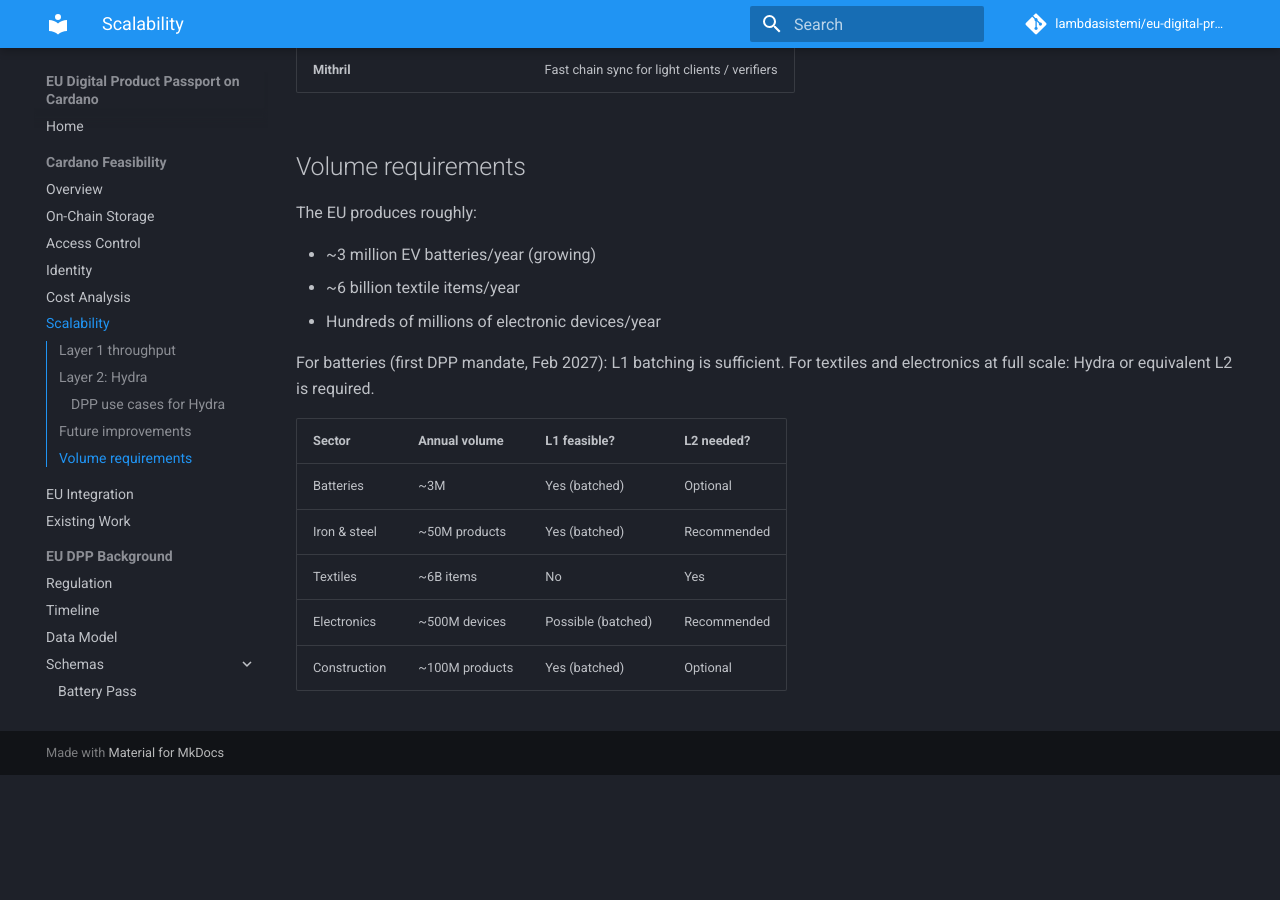
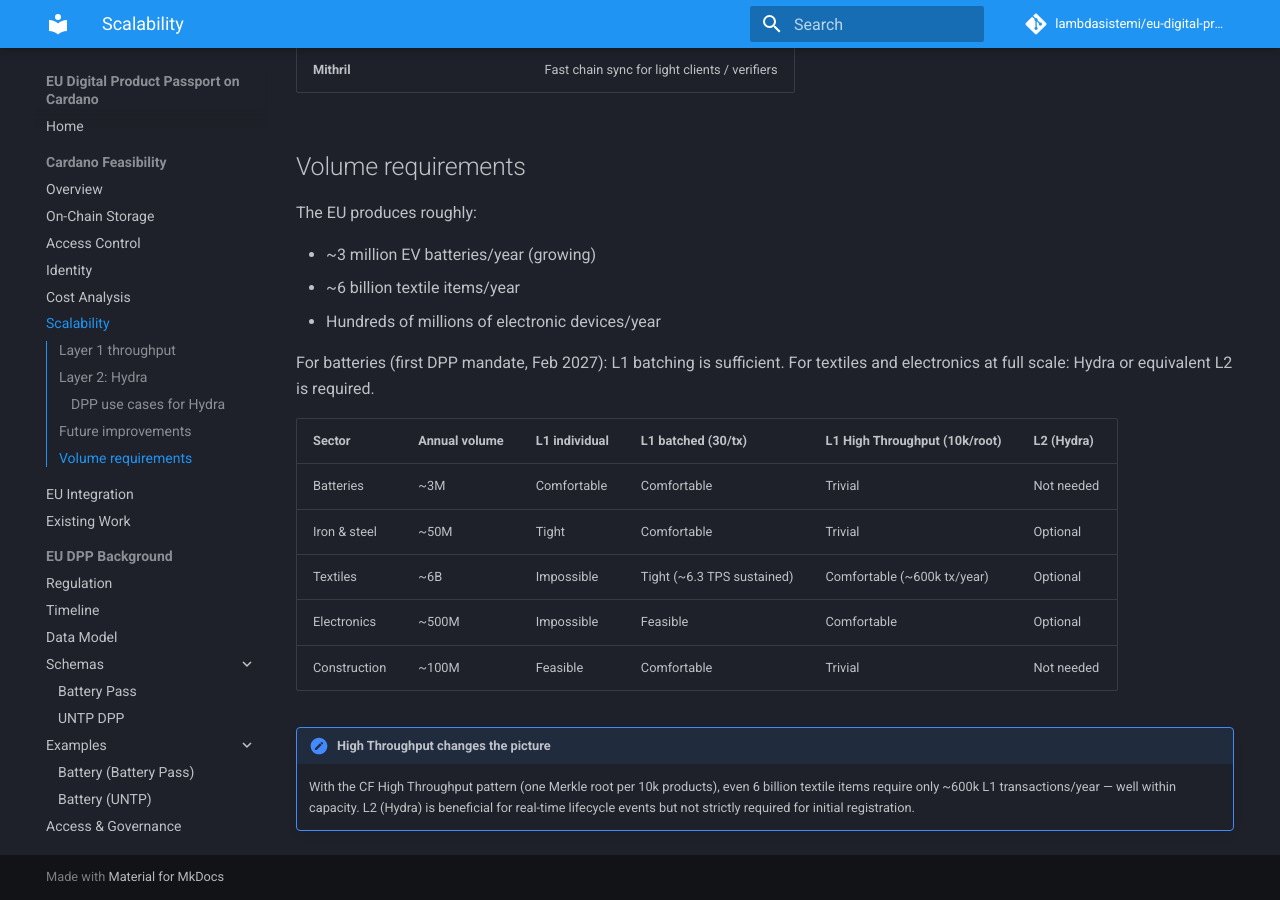
Before and after one commit to lambdasistemi/eu-digital-product-passport, an MkDocs documentation site: the page built from docs/cardano/scalability.md, in a window 1280 px wide and 900 px high, scrolled down 2012 px. Built offline with MkDocs 1.6.1 and Material for MkDocs 9.7.7, drawn with Linux system fonts in a browser that asks for light colours; comment, search, counter and statistics services are not loaded; before the commit the page ends 2787 px from its top, so only the background shows below that.

Commit message:
fix: correct scalability assessment for textiles

```diff
--- a/docs/cardano/scalability.md
+++ b/docs/cardano/scalability.md
@@ -63,10 +63,13 @@
 For batteries (first DPP mandate, Feb 2027): L1 batching is sufficient.
 For textiles and electronics at full scale: Hydra or equivalent L2 is required.
 
-| Sector | Annual volume | L1 feasible? | L2 needed? |
-|--------|--------------|-------------|-----------|
-| Batteries | ~3M | Yes (batched) | Optional |
-| Iron & steel | ~50M products | Yes (batched) | Recommended |
-| Textiles | ~6B items | No | Yes |
-| Electronics | ~500M devices | Possible (batched) | Recommended |
-| Construction | ~100M products | Yes (batched) | Optional |
+| Sector | Annual volume | L1 individual | L1 batched (30/tx) | L1 High Throughput (10k/root) | L2 (Hydra) |
+|--------|--------------|--------------|-------------------|-------------------------------|------------|
+| Batteries | ~3M | Comfortable | Comfortable | Trivial | Not needed |
+| Iron & steel | ~50M | Tight | Comfortable | Trivial | Optional |
+| Textiles | ~6B | Impossible | Tight (~6.3 TPS sustained) | Comfortable (~600k tx/year) | Optional |
+| Electronics | ~500M | Impossible | Feasible | Comfortable | Optional |
+| Construction | ~100M | Feasible | Comfortable | Trivial | Not needed |
+
+!!! note "High Throughput changes the picture"
+    With the CF High Throughput pattern (one Merkle root per 10k products), even 6 billion textile items require only ~600k L1 transactions/year — well within capacity. L2 (Hydra) is beneficial for real-time lifecycle events but not strictly required for initial registration.
```
